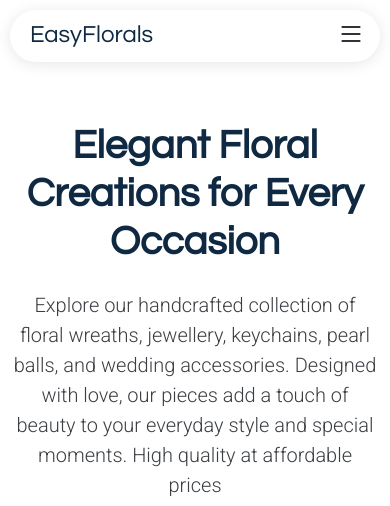
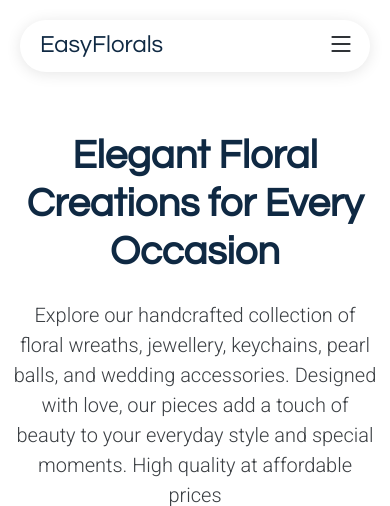
Before and after one commit to sahamofficial/project-one, a PHP site: page /index.html in a window 390 px wide. Shown: the top 506 px of the page. Run offline with PHP 8.4, Linux system fonts and the light colour scheme.

Commit message:
style update

```diff
--- a/assets/css/main.css
+++ b/assets/css/main.css
@@ -144,7 +144,7 @@ h6 {
 --------------------------------------------------------------*/
 .header {
   color: var(--default-color);
-  background-color: var(--background-color);
+  background-color: transparent;
   transition: all 0.5s;
   z-index: 997;
 }
@@ -153,6 +153,7 @@ h6 {
   background: var(--surface-color);
   border-radius: 50px;
   padding: 5px 25px;
+  margin-top: 10px;
   box-shadow: 0px 2px 15px rgba(0, 0, 0, 0.1);
 }
 
@@ -173,14 +174,20 @@ h6 {
   color: var(--heading-color);
 }
 
+.header .navmenu {
+  background-color: var(--surface-color);
+  border-radius: 50px;
+}
+
 @media (max-width: 1200px) {
   .header {
     padding-top: 10px;
   }
 
   .header .header-container {
-    margin-left: 10px;
-    margin-right: 10px;
+    margin-left: 20px;
+    margin-top: 10px;
+    margin-right: 20px;
     padding: 10px 5px 10px 15px;
   }
 
@@ -420,7 +427,7 @@ h6 {
 }
 
 /*--------------------------------------------------------------
-# Scroll Top Button
+                      Scroll Top Button
 --------------------------------------------------------------*/
 .scroll-top {
   position: fixed;
```
